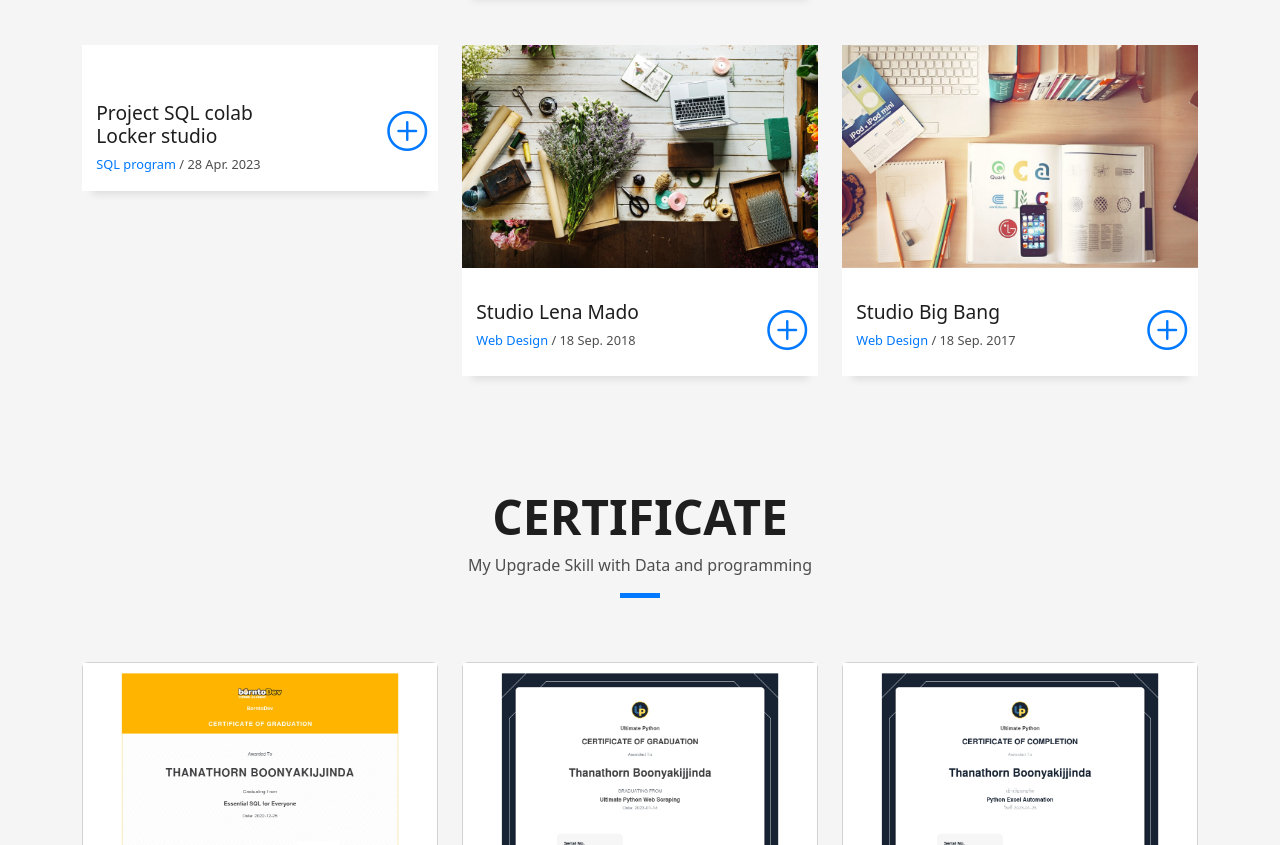
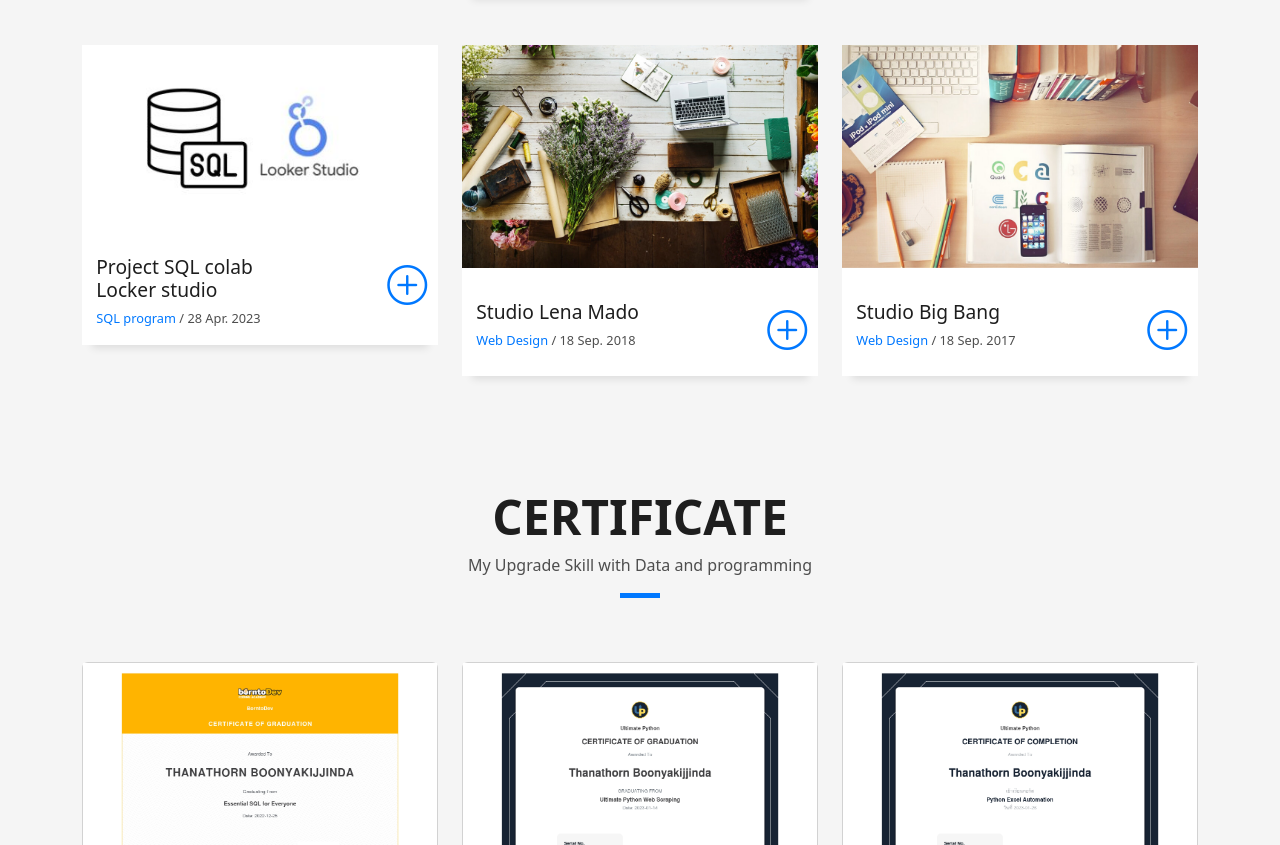
Before and after one commit to Choppertnt/Thanathorn_Boonyakijjinda_webprofile, a plain HTML site: page index.html in a window 1280 px wide. Shown: the part 2264-3109 px from the top of the page. Drawn offline with Linux system fonts and the light colour scheme.

Commit message:
Update index.html

```diff
--- a/index.html
+++ b/index.html
@@ -404,7 +404,7 @@
             <div class="work-box">
               <a href="assets/img/Google data studio.jpg" data-gallery="portfolioGallery" class="portfolio-lightbox">
                 <div class="work-img">
-                  <img src="assets/img/Google data studi.jpg" alt="" class="img-fluid">
+                  <img src="assets/img/Google data studio.jpg" alt="" class="img-fluid">
                 </div>
               </a>
               <div class="work-content">
```
